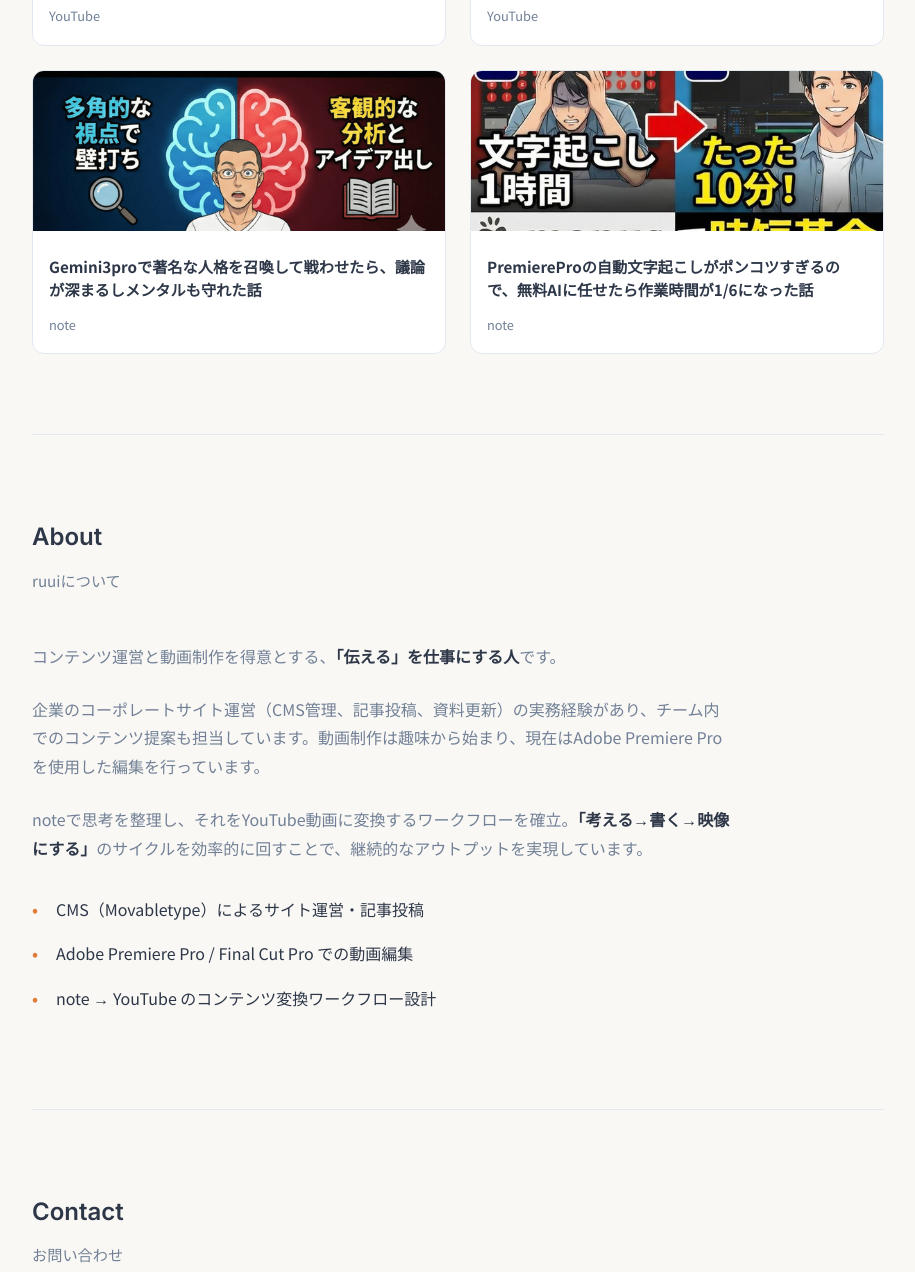
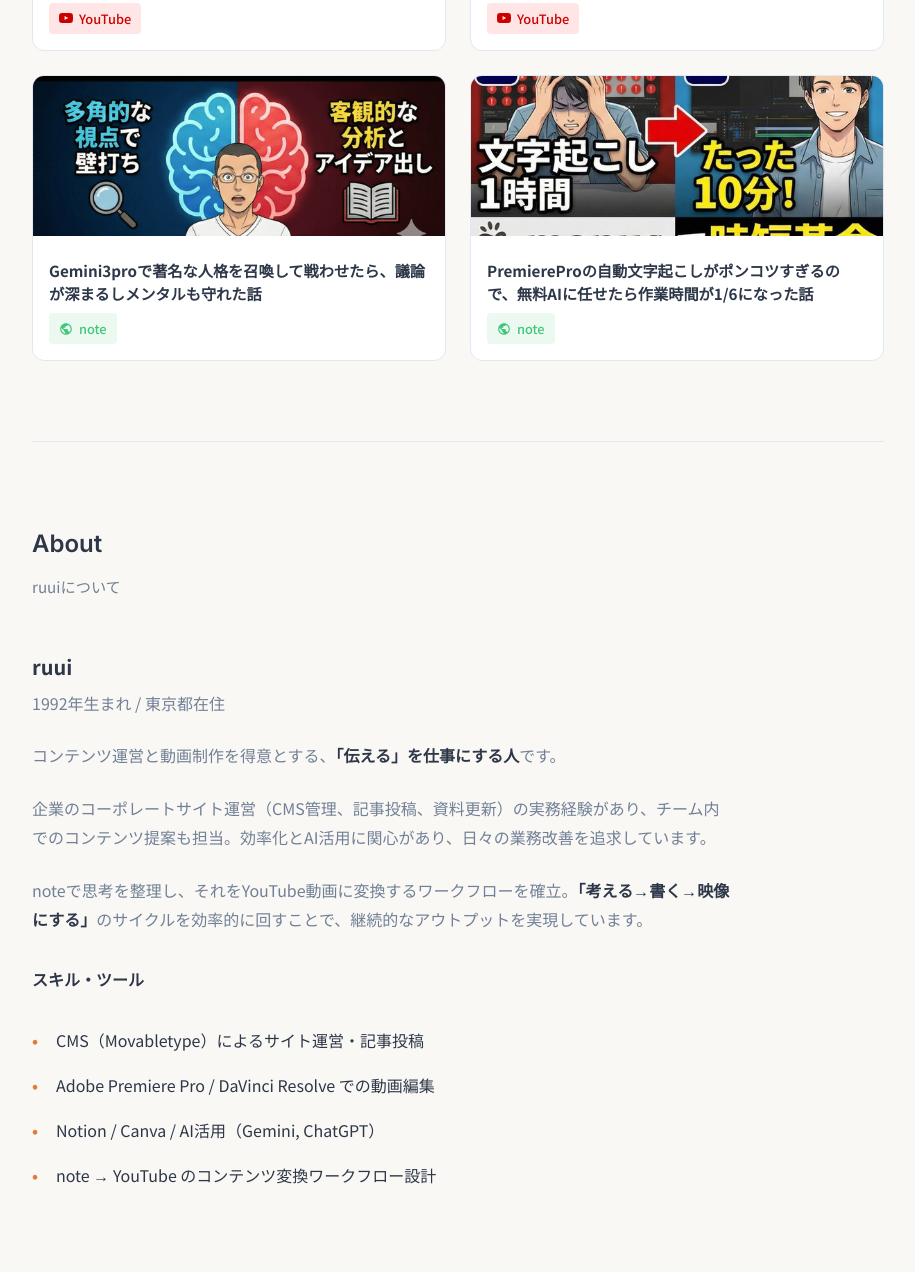
Before and after one commit to Ocasiosu/ruui-portfolio, a plain HTML site: page index.html in a window 1280 px wide. Shown: the part 1297-2569 px from the top of the page, without its empty margins (182-1097 px from the left). Drawn offline with Linux system fonts and the light colour scheme.

Commit message:
Update profile details, add platform icons, fix tools list

```diff
--- a/index.html
+++ b/index.html
@@ -56,15 +56,25 @@
                 <p>ruuiについて</p>
             </div>
             <div class="about-content">
+                <div class="profile-header">
+                    <div class="profile-info">
+                        <h3>ruui</h3>
+                        <p class="profile-meta">1992年生まれ / 東京都在住</p>
+                    </div>
+                </div>
+
                 <p>コンテンツ運営と動画制作を得意とする、<strong>「伝える」を仕事にする人</strong>です。</p>
-                <p>企業のコーポレートサイト運営（CMS管理、記事投稿、資料更新）の実務経験があり、チーム内でのコンテンツ提案も担当しています。動画制作は趣味から始まり、現在はAdobe Premiere
-                    Proを使用した編集を行っています。</p>
+
+                <p>企業のコーポレートサイト運営（CMS管理、記事投稿、資料更新）の実務経験があり、チーム内でのコンテンツ提案も担当。効率化とAI活用に関心があり、日々の業務改善を追求しています。</p>
+
                 <p>noteで思考を整理し、それをYouTube動画に変換するワークフローを確立。<strong>「考える→書く→映像にする」</strong>のサイクルを効率的に回すことで、継続的なアウトプットを実現しています。
                 </p>
 
+                <h4>スキル・ツール</h4>
                 <ul class="experience-list">
                     <li>CMS（Movabletype）によるサイト運営・記事投稿</li>
-                    <li>Adobe Premiere Pro / Final Cut Pro での動画編集</li>
+                    <li>Adobe Premiere Pro / DaVinci Resolve での動画編集</li>
+                    <li>Notion / Canva / AI活用（Gemini, ChatGPT）</li>
                     <li>note → YouTube のコンテンツ変換ワークフロー設計</li>
                 </ul>
             </div>
--- a/main.js
+++ b/main.js
@@ -46,6 +46,12 @@
     }
 ];
 
+// Platform icons (inline SVG)
+const icons = {
+    YouTube: `<svg class="platform-icon" viewBox="0 0 24 24" fill="currentColor"><path d="M23.498 6.186a3.016 3.016 0 0 0-2.122-2.136C19.505 3.545 12 3.545 12 3.545s-7.505 0-9.377.505A3.017 3.017 0 0 0 .502 6.186C0 8.07 0 12 0 12s0 3.93.502 5.814a3.016 3.016 0 0 0 2.122 2.136c1.871.505 9.376.505 9.376.505s7.505 0 9.377-.505a3.015 3.015 0 0 0 2.122-2.136C24 15.93 24 12 24 12s0-3.93-.502-5.814zM9.545 15.568V8.432L15.818 12l-6.273 3.568z"/></svg>`,
+    note: `<svg class="platform-icon" viewBox="0 0 24 24" fill="currentColor"><path d="M12 2C6.48 2 2 6.48 2 12s4.48 10 10 10 10-4.48 10-10S17.52 2 12 2zm-1 17.93c-3.95-.49-7-3.85-7-7.93 0-.62.08-1.21.21-1.79L9 15v1c0 1.1.9 2 2 2v1.93zm6.9-2.54c-.26-.81-1-1.39-1.9-1.39h-1v-3c0-.55-.45-1-1-1H8v-2h2c.55 0 1-.45 1-1V7h2c1.1 0 2-.9 2-2v-.41c2.93 1.19 5 4.06 5 7.41 0 2.08-.8 3.97-2.1 5.39z"/></svg>`
+};
+
 // Create work card
 const createWorkCard = (work) => {
     const card = document.createElement('div');
@@ -56,7 +62,7 @@
         <img src="${work.thumbnail}" alt="${work.title}">
         <div class="work-card-content">
             <h3>${work.title}</h3>
-            <span class="meta">${work.type}</span>
+            <span class="meta platform-badge ${work.type.toLowerCase()}">${icons[work.type]} ${work.type}</span>
         </div>
     `;
     return card;
--- a/styles.css
+++ b/styles.css
@@ -207,6 +207,55 @@
     color: var(--text-secondary);
 }
 
+/* Platform badges with icons */
+.platform-badge {
+    display: inline-flex;
+    align-items: center;
+    gap: 6px;
+    padding: 4px 10px;
+    border-radius: 4px;
+    font-size: 0.75rem;
+    font-weight: 500;
+}
+
+.platform-badge.youtube {
+    background-color: rgba(255, 0, 0, 0.1);
+    color: #cc0000;
+}
+
+.platform-badge.note {
+    background-color: rgba(65, 199, 121, 0.1);
+    color: #41c779;
+}
+
+.platform-icon {
+    width: 14px;
+    height: 14px;
+}
+
+/* Profile header */
+.profile-header {
+    margin-bottom: 24px;
+}
+
+.profile-info h3 {
+    font-size: 1.25rem;
+    color: var(--text-primary);
+    margin-bottom: 4px;
+}
+
+.profile-meta {
+    font-size: 0.9rem;
+    color: var(--text-secondary);
+}
+
+.about-content h4 {
+    font-size: 1rem;
+    color: var(--text-primary);
+    margin-top: 32px;
+    margin-bottom: 16px;
+}
+
 /* About Section */
 .about-content {
     max-width: 700px;
```
